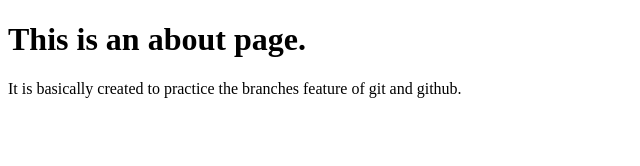
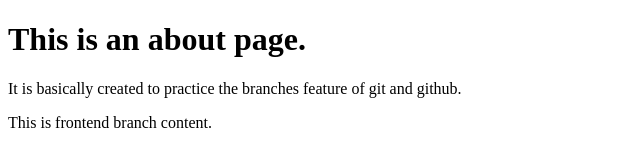
Before and after one commit to nirmaljadav5645/git-project, a plain HTML site: page about.html in a window 1280 px wide. Shown: the whole page, without its empty margins (0-640 px from the left). Drawn offline with Linux system fonts and the light colour scheme.

Commit message:
content added

```diff
--- a/about.html
+++ b/about.html
@@ -8,5 +8,6 @@
 <body>
     <h1>This is an about page.</h1>
     <p>It is basically created to practice the branches feature of git and github.</p>
+    <span>This is frontend branch content.</span>
 </body>
 </html>
```
